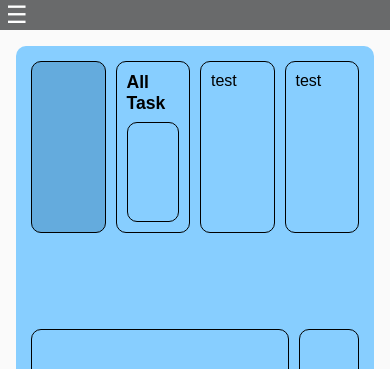
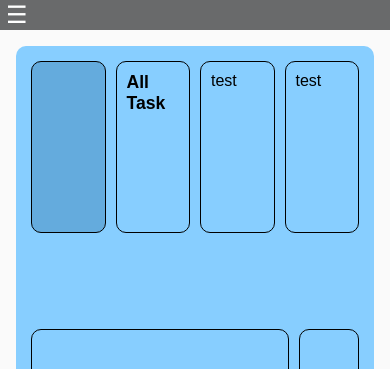
Before and after one commit to seduns/todo-app-local, an Angular app: page /home in a window 390 px wide. Shown: the top 369 px of the page. Built offline with nearby package versions, Linux system fonts and the light colour scheme.

Commit message:
changes ui for homepage mobile view

```diff
--- a/src/app/board/board.component.scss
+++ b/src/app/board/board.component.scss
@@ -237,7 +237,7 @@ button:hover {
     .todo-item {
             background: #f4f4f4;
             margin: 5px;
-            padding: 20px;
+            padding: 10px 20px;
             display: flex;
             flex-direction: column;
             justify-content: center;
@@ -495,6 +495,12 @@ tr {
             max-height: 500px;
         }
 
+        .content .todo-item {
+            padding: 5px 5px;
+
+
+        }
+
 
 
      }
--- a/src/app/homepage/homepage.component.scss
+++ b/src/app/homepage/homepage.component.scss
@@ -197,7 +197,7 @@
             justify-content: center;
             overflow: scroll;
             overflow-x: hidden;
-            border: 1px solid black;
+            // border: 1px solid rgb(216, 240, 0);
             border-radius: 10px;
             height: 100%;
 
@@ -256,6 +256,19 @@
         }
 
     }
+}
+
+
+@media (max-width: 768px) {
+
+    .todo-list-background {
+        overflow-y: hidden;
+        overflow-x: auto;
+
+    }
+
+
+
 
 
 }
--- a/src/app/homepage/homepage.component.ts
+++ b/src/app/homepage/homepage.component.ts
@@ -19,7 +19,7 @@ Chart.register(...registerables);
     templateUrl: './homepage.component.html',
     styleUrls: ['./homepage.component.scss']
 })
-export class HomepageComponent implements AfterViewInit {
+export class HomepageComponent implements OnInit {
 
   @ViewChild('chartCanvas') chartCanvas!: ElementRef<HTMLCanvasElement>;
   chart!: Chart;
@@ -36,7 +36,7 @@ export class HomepageComponent implements AfterViewInit {
 
   constructor(private router : Router, @Inject(PLATFORM_ID) private platformId: Object) {}
 
-  ngAfterViewInit(): void {
+  ngOnInit(): void {
       this.loadTodo();
       this.checkLocalStorageUsage();
       this.totalCategoriesSubmit();
@@ -122,7 +122,7 @@ export class HomepageComponent implements AfterViewInit {
       });
 
       console.log('Total submit by categories:', this.categoryCounts);
-    })
+    }, 0);
 
     this.createChart();
   }
```
